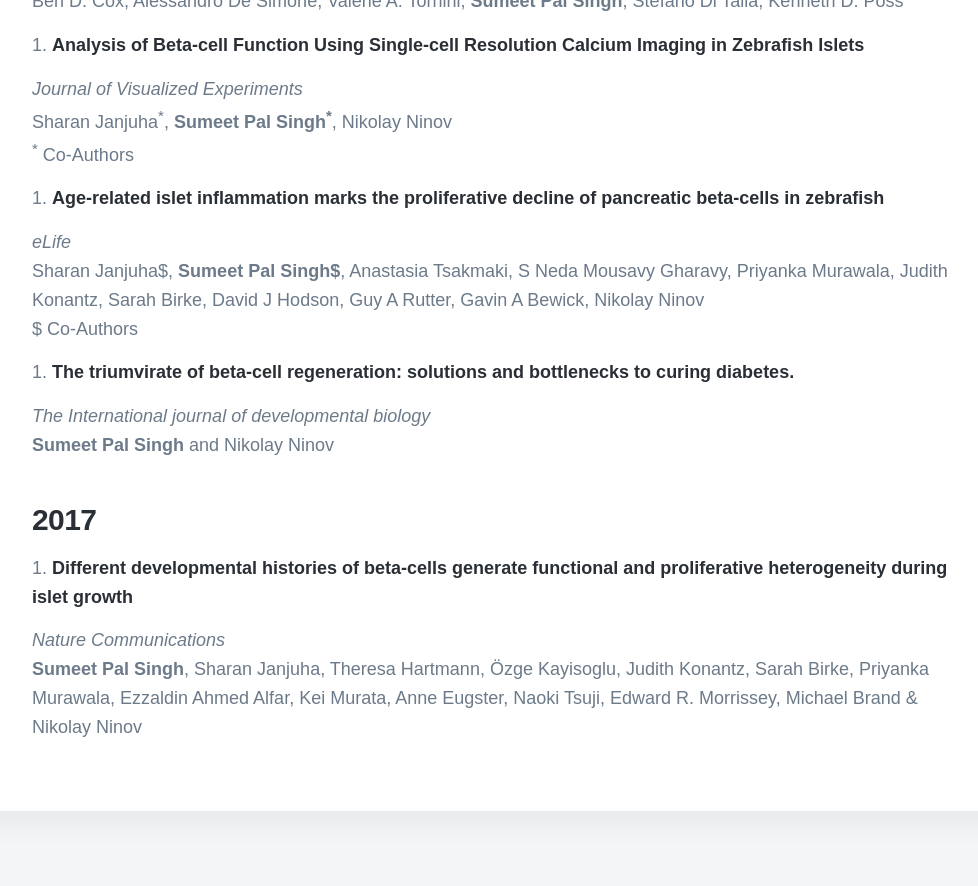
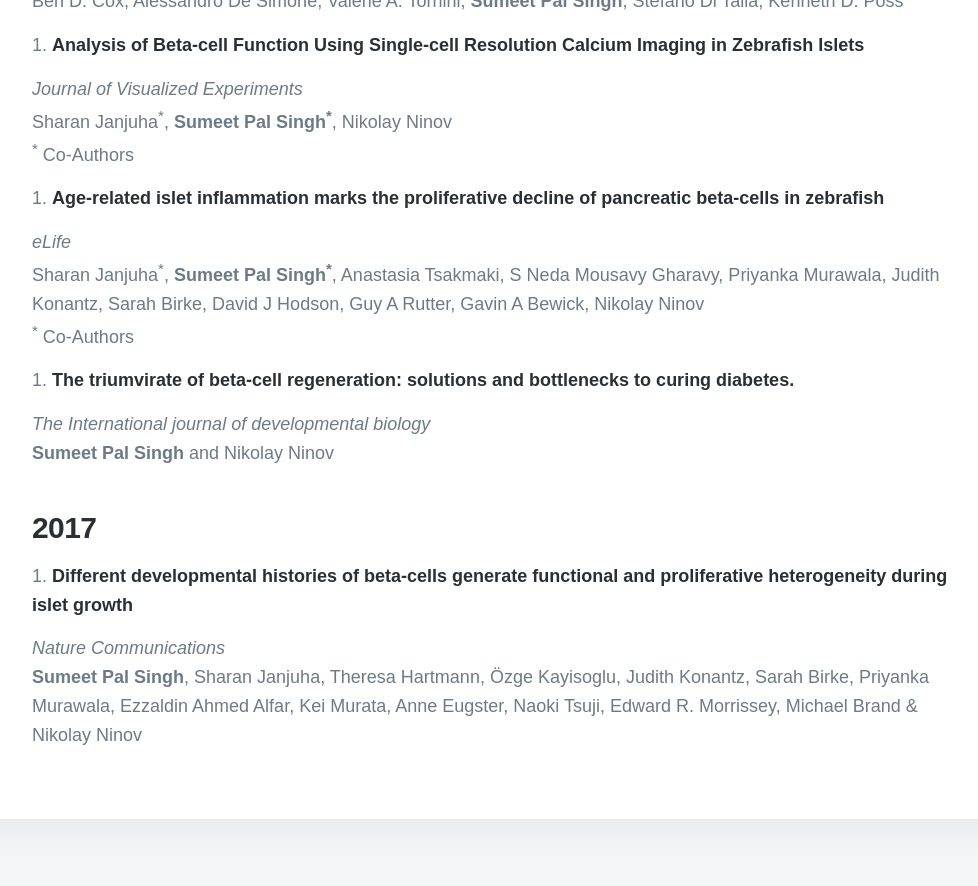
Before and after one commit to sumeetpalsingh/sumeetpalsingh.github.io, a Jekyll site: the page built from _pages/publications.md, in a window 1280 px wide and 900 px high, scrolled down 1344 px. Shown: the top 886 px of the window, without its empty margins (138-1116 px from the left). Built offline with Jekyll 4.4.1, drawn with Linux system fonts in a browser that asks for light colours; nearby versions of some CDN libraries; some web fonts are replaced.

Commit message:
Update publications.md

```diff
--- a/_pages/publications.md
+++ b/_pages/publications.md
@@ -15,7 +15,7 @@
 2. [RNA-seq analysis of LPS-induced transcriptional changes and its possible implications for the adrenal gland dysregulation during sepsis](https://www.sciencedirect.com/science/article/abs/pii/S0960076018306150)
 
   *The Journal of steroid biochemistry and molecular biology*
-  Lan-Sun Chen, **Sumeet Pal Singh**, Maria Schuster, Tatyana Grinenko, Stefan R. Bornstein, Waldemar Kanczkowski
+  Lan-Sun Chen, <span style="color:black">**Sumeet Pal Singh**</span>, Maria Schuster, Tatyana Grinenko, Stefan R. Bornstein, Waldemar Kanczkowski
 
 ### 2018
 
@@ -39,8 +39,8 @@
 4. [Age-related islet inflammation marks the proliferative decline of pancreatic beta-cells in zebrafish](https://elifesciences.org/articles/32965)
 
   *eLife*
-  Sharan Janjuha$, **Sumeet Pal Singh$**, Anastasia Tsakmaki, S Neda Mousavy Gharavy, Priyanka Murawala, Judith Konantz, Sarah Birke, David J Hodson, Guy A Rutter, Gavin A Bewick, Nikolay Ninov
-  $ Co-Authors
+  Sharan Janjuha<sup>*</sup>, **Sumeet Pal Singh<sup>*</sup>**, Anastasia Tsakmaki, S Neda Mousavy Gharavy, Priyanka Murawala, Judith Konantz, Sarah Birke, David J Hodson, Guy A Rutter, Gavin A Bewick, Nikolay Ninov
+  <sup>*</sup> Co-Authors
 
 5. [The triumvirate of beta-cell regeneration: solutions and bottlenecks to curing diabetes.](http://www.ijdb.ehu.es/web/paper.php?doi=180067nn)
 
```
